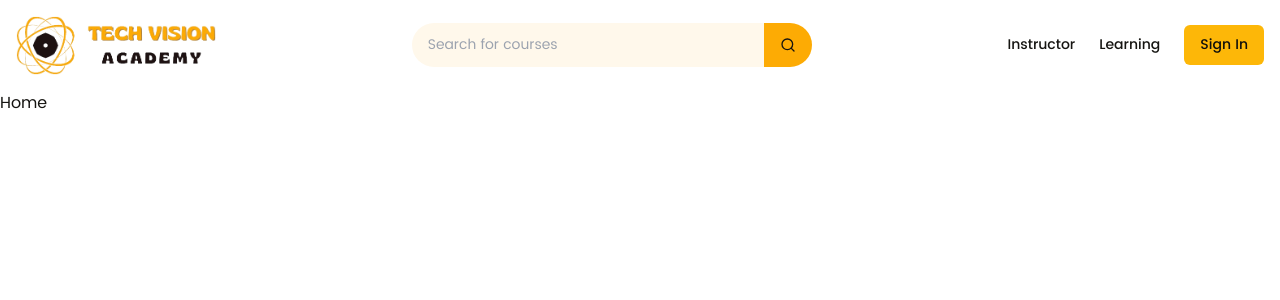
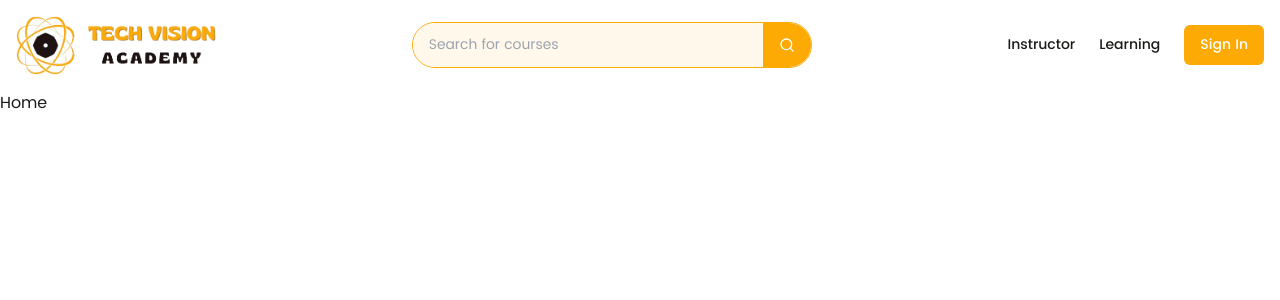
Before and after one commit to PrinceNarteh/academy-app, a Next.js app: page / in a window 1280 px wide. Shown: the top 300 px of the page. Built offline with nearby package versions, Linux system fonts and the light colour scheme; no server answers.

Commit message:
feat: minor changes

```diff
--- a/app/(instructor)/instructor/courses/page.tsx
+++ b/app/(instructor)/instructor/courses/page.tsx
@@ -5,7 +5,7 @@ import React from "react";
 const Courses = () => {
   return (
     <div className="">
-      <Link href="/instructor/create-course">
+      <Link href="/instructor/courses/create-course">
         <Button>Create New Course</Button>
       </Link>
     </div>
--- /dev/null
+++ b/app/loading.tsx
@@ -0,0 +1,9 @@
+import React from 'react'
+
+const Loading = () => {
+  return (
+    <div>Loading</div>
+  )
+}
+
+export default Loading
--- a/components/courses/CreateCourseForm.tsx
+++ b/components/courses/CreateCourseForm.tsx
@@ -44,7 +44,9 @@ const CreateCourseForm = ({ categories }: CreateCourseFormProps) => {
     resolver: zodResolver(formSchema),
   });
 
-  const handleSubmit: SubmitHandler<FormType> = (data) => { };
+  const handleSubmit: SubmitHandler<FormType> = (data) => {};
+
+  console.log(form.getValues());
 
   return (
     <div>
@@ -58,7 +60,7 @@ const CreateCourseForm = ({ categories }: CreateCourseFormProps) => {
       <Form {...form}>
         <form
           onSubmit={form.handleSubmit(handleSubmit)}
-          className="mt-5 space-y-5"
+          className="mt-5 space-y-5 max-w-lg mx-auto"
         >
           <FormField
             control={form.control}
@@ -67,7 +69,10 @@ const CreateCourseForm = ({ categories }: CreateCourseFormProps) => {
               <FormItem>
                 <FormLabel>Title</FormLabel>
                 <FormControl>
-                  <Input placeholder="Eg: Web Development For Beginners" {...field} />
+                  <Input
+                    placeholder="Eg: Web Development For Beginners"
+                    {...field}
+                  />
                 </FormControl>
                 <FormMessage />
               </FormItem>
--- a/components/layout/Sidebar.tsx
+++ b/components/layout/Sidebar.tsx
@@ -27,7 +27,7 @@ const Sidebar = () => {
         <Link
           href={link.path}
           key={link.path}
-          className={`flex items-center gap-4 p-3 rounded-lg hover:bg-brand/20 ${pathname.startsWith(link.path) && "bg-brand hover:bg-brand/20"}`}
+          className={`flex items-center gap-4 p-3 rounded-lg hover:bg-brand/20 ${pathname.startsWith(link.path) && "bg-brand text-white hover:bg-brand/20 hover:text-gray-500"}`}
         >
           {link.icon} {link.label}
         </Link>
--- a/components/layout/Topbar.tsx
+++ b/components/layout/Topbar.tsx
@@ -27,14 +27,14 @@ const Topbar = () => {
         <Image src="/logo.png" height={100} width={200} alt="logo" />
       </Link>
 
-      <div className="max-md:hidden w-[400px] rounded-full flex">
+      <div className="max-md:hidden w-[400px] rounded-full flex border border-primary">
         <input
           type="text"
           className="flex-grow bg-[#fff8eb] rounded-l-full border-none text-sm pl-4 py-3"
           placeholder="Search for courses"
         />
-        <button className="bg-brand rounded-r-full border-none cursor-pointer px-4 py-3 hover:bg-brand/80">
-          <Search className="size-4" />
+        <button className="bg-primary rounded-r-full border-none cursor-pointer px-4 py-3 hover:bg-brand/80">
+          <Search className="size-4 text-white" />
         </button>
       </div>
 
--- a/components/shared/ComboBox.tsx
+++ b/components/shared/ComboBox.tsx
@@ -1,5 +1,3 @@
-"use client";
-
 import * as React from "react";
 import { Check, ChevronsUpDown } from "lucide-react";
 
@@ -41,30 +39,14 @@ export function ComboBox({
           variant="outline"
           role="combobox"
           aria-expanded={open}
-          className="w-[400px] justify-between text-gray-800"
+          className="w-full justify-between text-gray-800"
         >
-          {value
-            ? options.find((option) => option.label === value)?.label
-            : `Select ${label}...`}
+          {value ? "value selected" : `Select ${label}...`}
           <ChevronsUpDown className="ml-2 size-4 shrink-0 opacity-50" />
         </Button>
       </PopoverTrigger>
-      <PopoverContent className="w-[200px] p-0">
-        <Command
-        // filter={(value, search) => {
-        //   const sanitizedSearch = search.replace(
-        //     /[-\/\\^$*+?.()|[\]{}]/g,
-        //     "\\$&",
-        //   );
-        //
-        //   const searchRegex = new RegExp(sanitizedSearch, "i");
-        //
-        //   const platformLabel =
-        //     options.find((option) => option.value === value)?.label || "";
-        //
-        //   return searchRegex.test(platformLabel) ? 1 : 0;
-        // }}
-        >
+      <PopoverContent className="p-0">
+        <Command className="w-full bg-white">
           <CommandInput placeholder={`Search ${label}...`} />
           <CommandEmpty>{`No ${label} found.`}</CommandEmpty>
           <CommandGroup>
@@ -73,8 +55,8 @@ export function ComboBox({
                 <CommandItem
                   key={option.value}
                   value={option.value}
-                  onSelect={() => {
-                    onChange(option.value === value ? "" : option.value);
+                  onSelect={(currentValue) => {
+                    onChange(currentValue === value ? "" : currentValue);
                     setOpen(false);
                   }}
                 >
--- a/styles/globals.css
+++ b/styles/globals.css
@@ -10,50 +10,49 @@ body,
 
 @layer base {
   :root {
-    /* --gradient: #fdab04; */
-
-    --background: 43 63.699999999999996% 100%;
-    --foreground: 43 9.8% 7.55%;
-    --muted: 43 49% 15.3%;
-    --muted-foreground: 43 9.8% 55.1%;
-    --popover: 43 45.4% 6.63%;
-    --popover-foreground: 43 9.8% 97.55%;
-    --card: 43 45.4% 6.63%;
-    --card-foreground: 43 9.8% 97.55%;
-    --border: 43 49% 15.3%;
-    --input: 43 49% 15.3%;
-    --primary: 43 98% 51%;
-    --primary-foreground: 43 9.8% 5.1%;
-    --secondary: 43 49% 15.3%;
-    --secondary-foreground: 43 9.8% 97.55%;
-    --accent: 43 49% 15.3%;
-    --accent-foreground: 43 9.8% 97.55%;
-    --destructive: 0 62.8% 30.6%;
-    --destructive-foreground: 43 9.8% 97.55%;
-    --ring: 43 98% 51%;
+    --background: 40 100% 100%;
+    --foreground: 40 5% 10%;
+    --card: 40 50% 100%;
+    --card-foreground: 40 5% 15%;
+    --popover: 40 100% 100%;
+    --popover-foreground: 40 100% 10%;
+    --primary: 40 98.4% 50.4%;
+    --primary-foreground: 0 0% 100%;
+    --secondary: 40 30% 90%;
+    --secondary-foreground: 0 0% 0%;
+    --muted: 2 30% 95%;
+    --muted-foreground: 40 5% 40%;
+    --accent: 2 30% 90%;
+    --accent-foreground: 40 5% 15%;
+    --destructive: 0 100% 50%;
+    --destructive-foreground: 40 5% 100%;
+    --border: 40 30% 82%;
+    --input: 40 30% 50%;
+    --ring: 40 98.4% 50.4%;
     --radius: 0.5rem;
   }
 
   .dark {
-    --background: 20 14.3% 4.1%;
-    --foreground: 60 9.1% 97.8%;
-    --card: 20 14.3% 4.1%;
-    --card-foreground: 60 9.1% 97.8%;
-    --popover: 20 14.3% 4.1%;
-    --popover-foreground: 60 9.1% 97.8%;
-    --primary: 47.9 95.8% 53.1%;
-    --primary-foreground: 26 83.3% 14.1%;
-    --secondary: 12 6.5% 15.1%;
-    --secondary-foreground: 60 9.1% 97.8%;
-    --muted: 12 6.5% 15.1%;
-    --muted-foreground: 24 5.4% 63.9%;
-    --accent: 12 6.5% 15.1%;
-    --accent-foreground: 60 9.1% 97.8%;
-    --destructive: 0 62.8% 30.6%;
-    --destructive-foreground: 60 9.1% 97.8%;
-    --border: 12 6.5% 15.1%;
-    --input: 12 6.5% 15.1%;
-    --ring: 35.5 91.7% 32.9%;
+    --background: 40 50% 10%;
+    --foreground: 40 5% 100%;
+    --card: 40 50% 10%;
+    --card-foreground: 40 5% 100%;
+    --popover: 40 50% 5%;
+    --popover-foreground: 40 5% 100%;
+    --primary: 40 98.4% 50.4%;
+    --primary-foreground: 0 0% 100%;
+    --secondary: 40 30% 20%;
+    --secondary-foreground: 0 0% 100%;
+    --muted: 2 30% 25%;
+    --muted-foreground: 40 5% 65%;
+    --accent: 2 30% 25%;
+    --accent-foreground: 40 5% 95%;
+    --destructive: 0 100% 50%;
+    --destructive-foreground: 40 5% 100%;
+    --border: 40 30% 50%;
+    --input: 40 30% 50%;
+    --ring: 40 98.4% 50.4%;
+    --radius: 0.5rem;
   }
 }
 
```
Also changed, not shown: app/(instructor)/instructor/courses/create-course/page.tsx (renamed from app/(instructor)/instructor/create-course/page.tsx).
